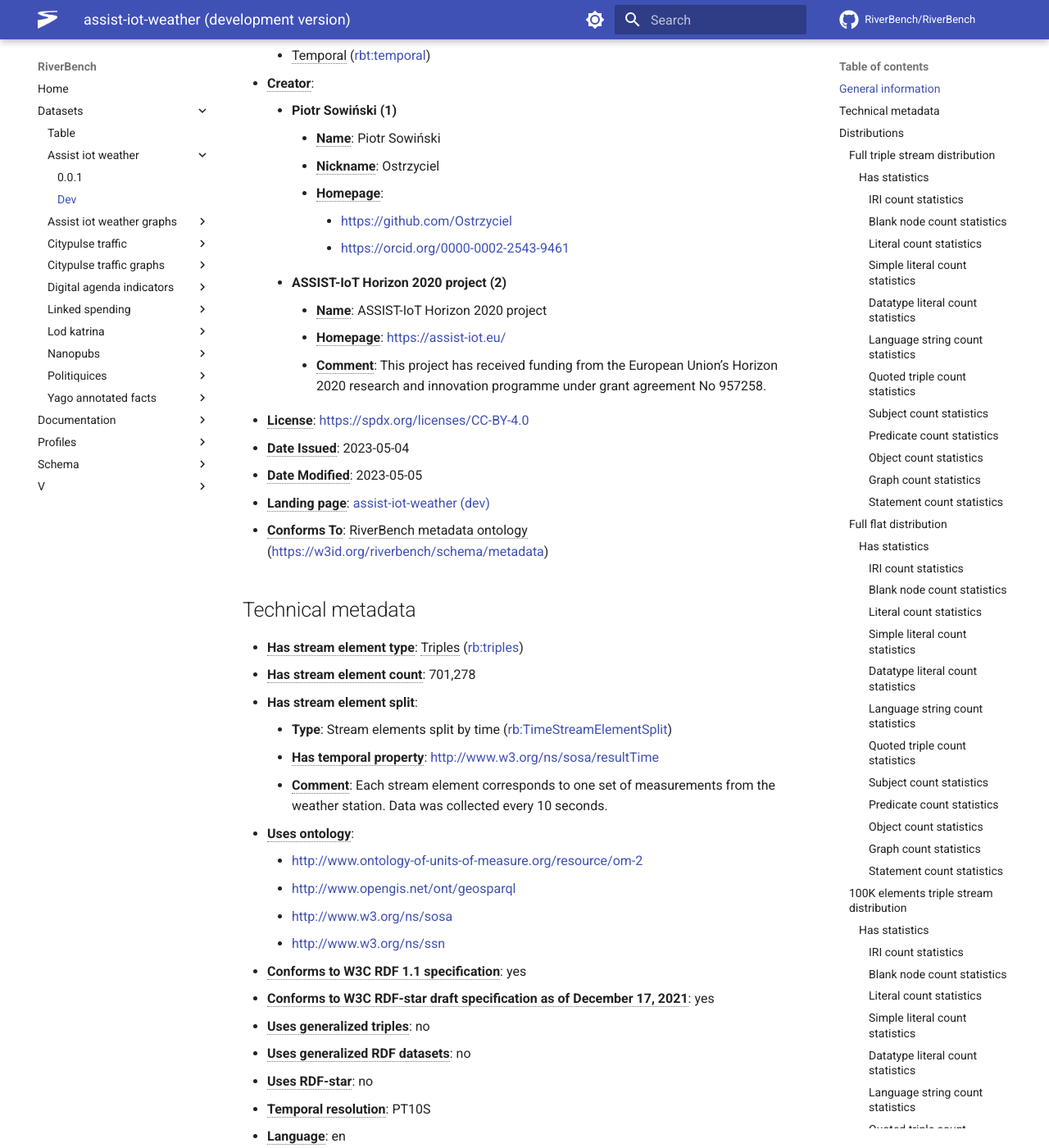
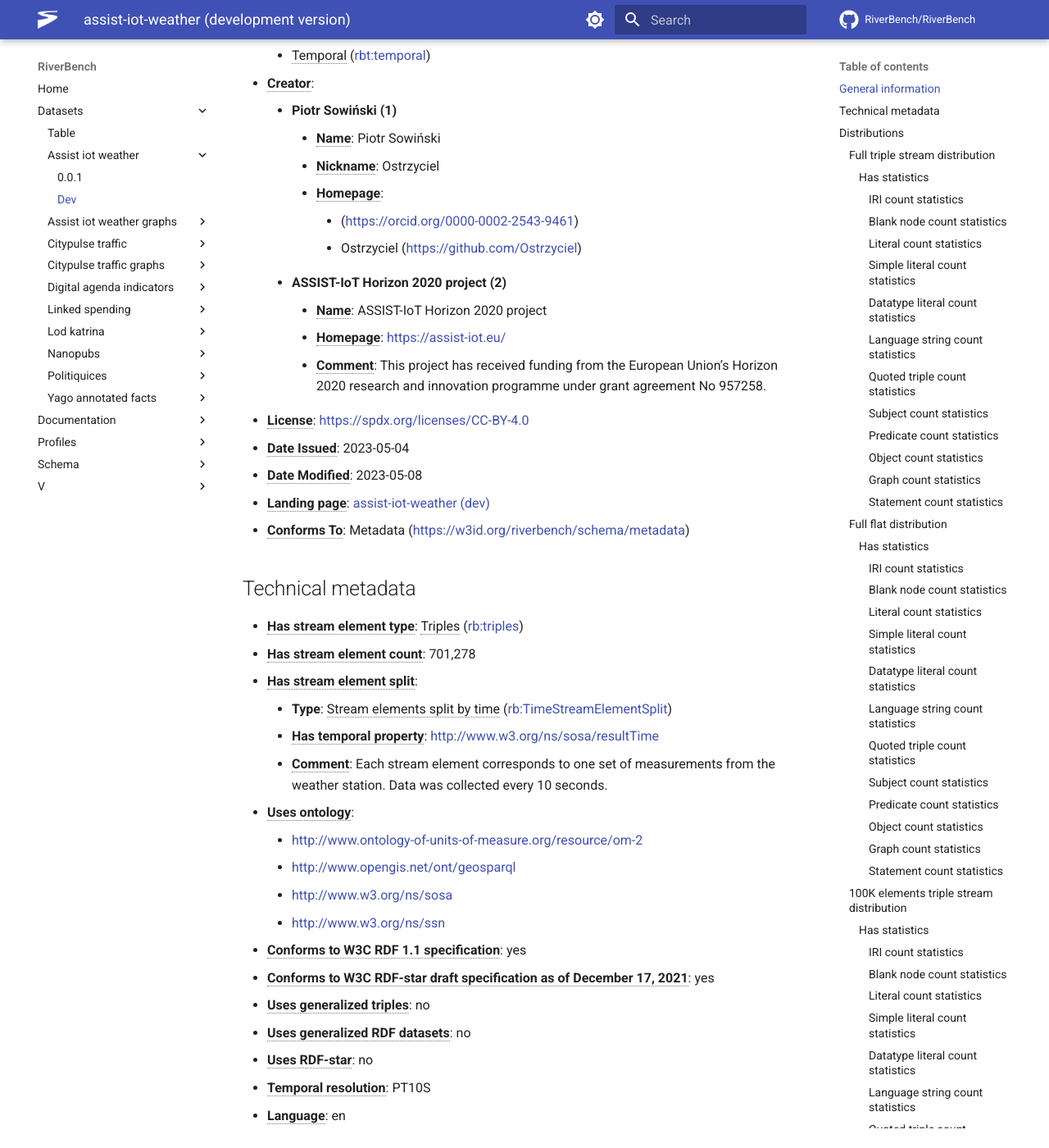
Before and after one commit to RiverBench/riverbench.github.io, an MkDocs documentation site: the page built from docs/datasets/assist-iot-weather/dev/index.md, in a window 1280 px wide and 1400 px high, scrolled down 821 px. Shown: the whole window at 82% size. Built offline with MkDocs 1.6.1 and Material for MkDocs 9.7.7, drawn with Linux system fonts in a browser that asks for light colours; comment, search, counter and statistics services are not loaded; some of the changed text lies outside the part shown.

Commit message:
Automatic update of RiverBench/dataset-assist-iot-weather (dev)

```diff
--- a/docs/datasets/assist-iot-weather/dev/index.md
+++ b/docs/datasets/assist-iot-weather/dev/index.md
@@ -26,24 +26,24 @@ The dataset is a real application of RDF streaming (originally streamed over MQT
         - **<abbr title="A name for some thing.">Name</abbr>**: Piotr Sowiński
         - **<abbr title="A short informal nickname characterising an agent (includes login identifiers, IRC and other chat nicknames).">Nickname</abbr>**: Ostrzyciel
         - **<abbr title="A homepage for some thing.">Homepage</abbr>**:
-            - [https://github.com/Ostrzyciel](https://github.com/Ostrzyciel)
-            - [https://orcid.org/0000-0002-2543-9461](https://orcid.org/0000-0002-2543-9461)
+            -  ([https://orcid.org/0000-0002-2543-9461](https://orcid.org/0000-0002-2543-9461))
+            - Ostrzyciel ([https://github.com/Ostrzyciel](https://github.com/Ostrzyciel))
     - **ASSIST-IoT Horizon 2020 project (2)**
         - **<abbr title="A name for some thing.">Name</abbr>**: ASSIST-IoT Horizon 2020 project
         - **<abbr title="A homepage for some thing.">Homepage</abbr>**: [https://assist-iot.eu/](https://assist-iot.eu/)
         - **<abbr title="A description of the subject resource.">Comment</abbr>**: This project has received funding from the European Union’s Horizon 2020 research and innovation programme under grant agreement No 957258.
 - **<abbr title="A legal document giving official permission to do something with the resource.">License</abbr>**: [https://spdx.org/licenses/CC-BY-4.0](https://spdx.org/licenses/CC-BY-4.0)
 - **<abbr title="Date of formal issuance of the resource.">Date Issued</abbr>**: 2023-05-04
-- **<abbr title="Date on which the resource was changed.">Date Modified</abbr>**: 2023-05-05
+- **<abbr title="Date on which the resource was changed.">Date Modified</abbr>**: 2023-05-08
 - **<abbr title="A Web page that can be navigated to in a Web browser to gain access to the catalog, a dataset, its distributions and/or additional information.">Landing page</abbr>**: [assist-iot-weather (dev)](https://w3id.org/riverbench/datasets/assist-iot-weather/dev)
-- **<abbr title="An established standard to which the described resource conforms.">Conforms To</abbr>**: <abbr title="Ontology for describing datasets and profiles in the RiverBench benchmark suite.">RiverBench metadata ontology</abbr> ([https://w3id.org/riverbench/schema/metadata](https://w3id.org/riverbench/schema/metadata))
+- **<abbr title="An established standard to which the described resource conforms.">Conforms To</abbr>**: Metadata ([https://w3id.org/riverbench/schema/metadata](https://w3id.org/riverbench/schema/metadata))
 
 ## Technical metadata
 
 - **<abbr title="Indicates the type of contents of each stream element">Has stream element type</abbr>**: <abbr title="Triple streams consist of elements, where each element is an RDF graph.">Triples</abbr> ([rb:triples](https://w3id.org/riverbench/schema/metadata#triples))
 - **<abbr title="Number of elements in the stream">Has stream element count</abbr>**: 701,278
-- **Has stream element split**:
-    - **Type**: Stream elements split by time ([rb:TimeStreamElementSplit](https://w3id.org/riverbench/schema/metadata#TimeStreamElementSplit))
+- **<abbr title="Indicates how the stream was split into elements.">Has stream element split</abbr>**:
+    - **Type**: <abbr title="The elements correspond to different instants or intervals of time.">Stream elements split by time</abbr> ([rb:TimeStreamElementSplit](https://w3id.org/riverbench/schema/metadata#TimeStreamElementSplit))
     - **<abbr title="The IRI of the property that is used in the stream to denote time at which the event occured.">Has temporal property</abbr>**: [http://www.w3.org/ns/sosa/resultTime](http://www.w3.org/ns/sosa/resultTime)
     - **<abbr title="A description of the subject resource.">Comment</abbr>**: Each stream element corresponds to one set of measurements from the weather station. Data was collected every 10 seconds.
 - **<abbr title="Indicates that the dataset uses an ontology. The object must be a resource, but it doesn't neccesarily have to be an OWL ontology.">Uses ontology</abbr>**:
```
Also changed, not shown: other parts of docs/datasets/assist-iot-weather/dev/index.md (+6 -6 lines).
